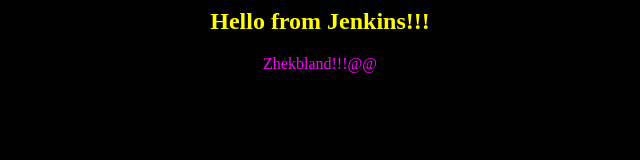
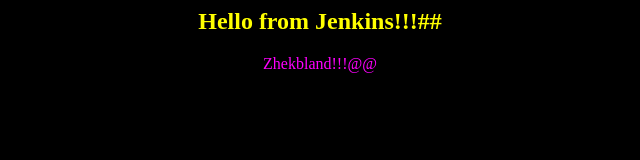
Before and after one commit to Zhekbland/app-php, a plain HTML site: page index.html in a window 1280 px wide. Shown: the whole page, without its empty margins (320-960 px from the left). Drawn offline with Linux system fonts and the light colour scheme.

Commit message:
Version 5

```diff
--- a/index.html
+++ b/index.html
@@ -1,7 +1,7 @@
 <html>
 <body bgcolor=black>
 <center>
-<h2><font color=yellow>Hello from Jenkins!!!</font></h2>
+<h2><font color=yellow>Hello from Jenkins!!!##</font></h2>
 <font color=magenta>Zhekbland!!!@@</font>
 </center>
 </body>
```
